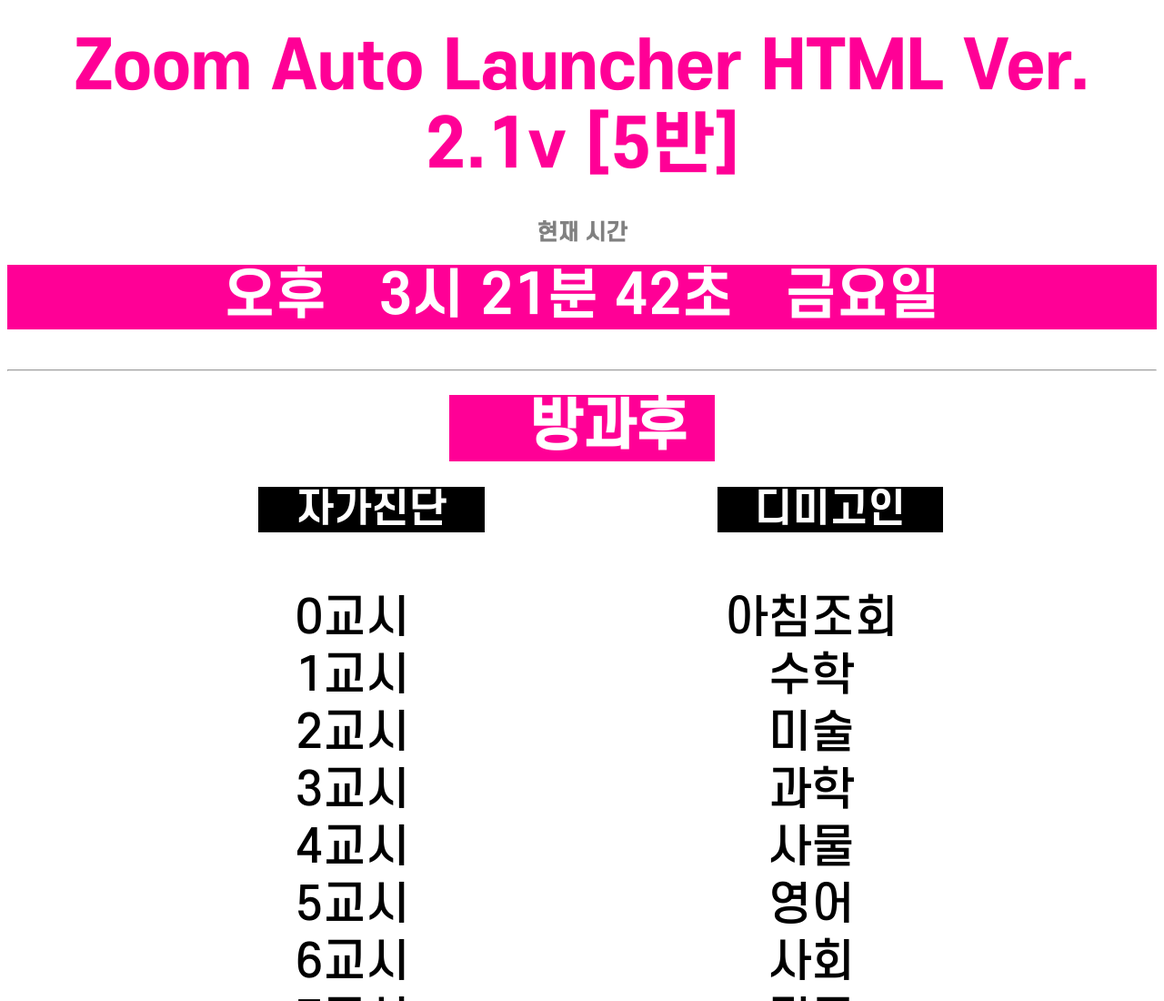
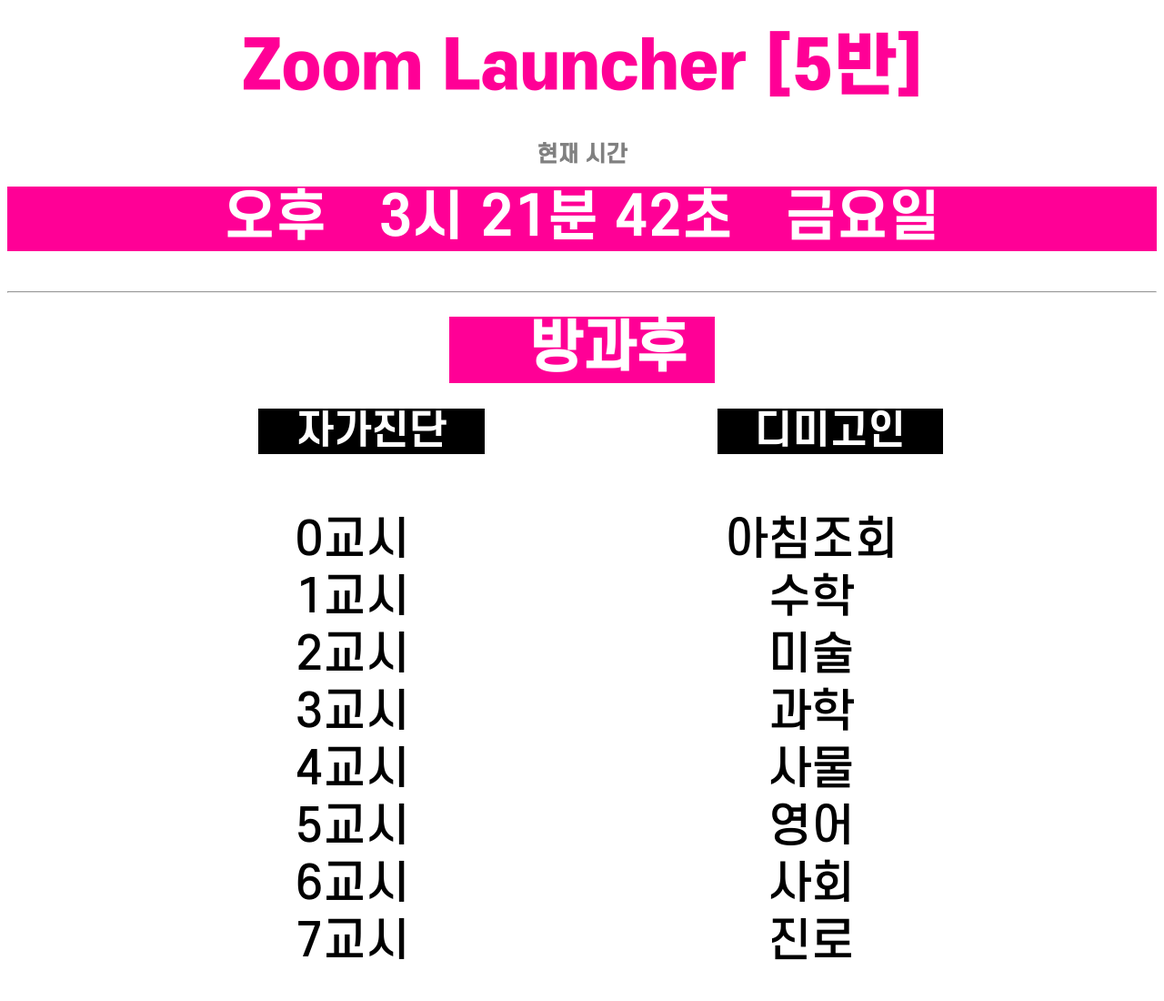
Before and after one commit to poketgg/55cc, a plain HTML site: page index.html in a window 1280 px wide. Shown: the top 1100 px of the page at 91% size. Drawn offline with Linux system fonts and the light colour scheme; files whose address does not match are found by name.

Commit message:
Update index.html

```diff
--- a/index.html
+++ b/index.html
@@ -60,7 +60,7 @@
         .title{
             font-size : 4.5rem;
             color : rgb(255, 0, 150);
-            font-family: 'S-Core-7';
+            font-family: 'S-Core-8';
             margin-left: auto;
             margin-right: auto;
             display: block;
@@ -255,7 +255,7 @@
 <body>
     <title>Z. A. L</title>
 
-    <a class="title" href="https://poketgg.github.io/55cc/"><b>Zoom Auto Launcher HTML Ver. 2.1v [5반]</b></a><br/>
+    <a class="title" href="https://poketgg.github.io/main/"><b>Zoom Launcher [5반]</b></a><br/>
     <h2>현재 시간</h2><body onload="showClock()">
         <div id="divClock" class="clock"></div></br><br/>
         <hr></br>
```
